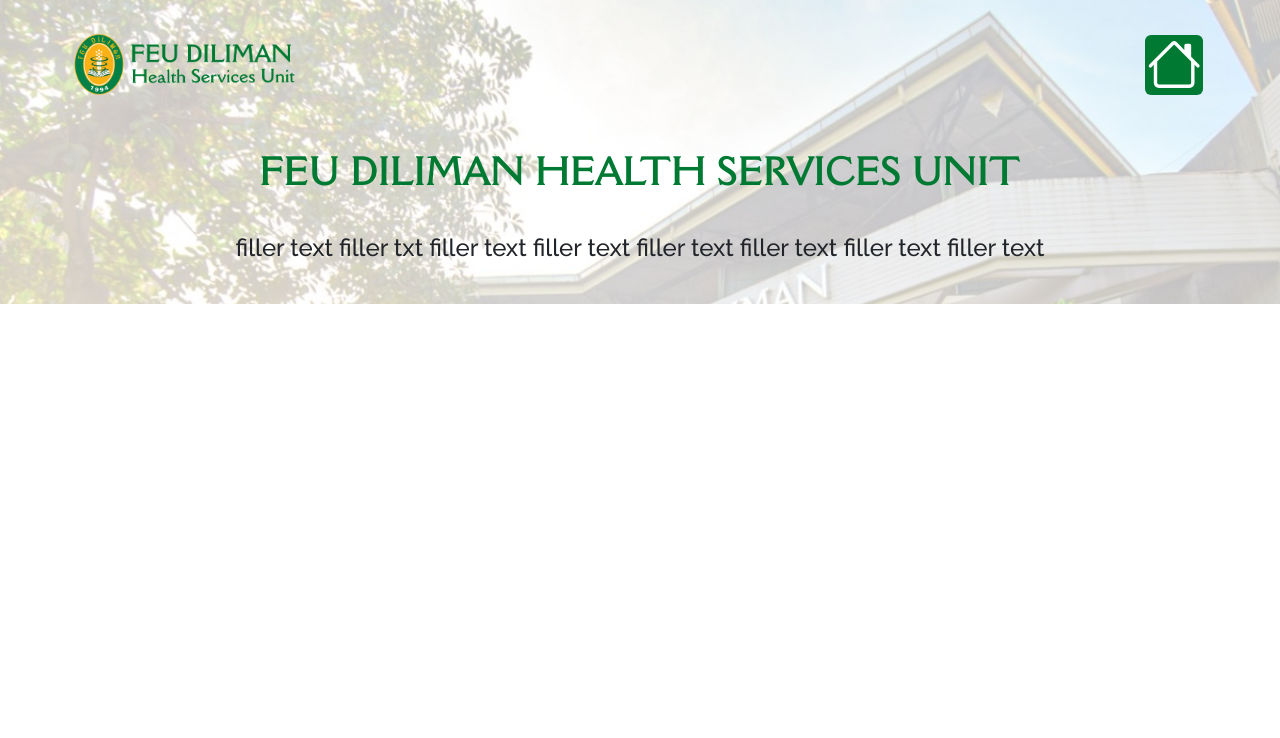
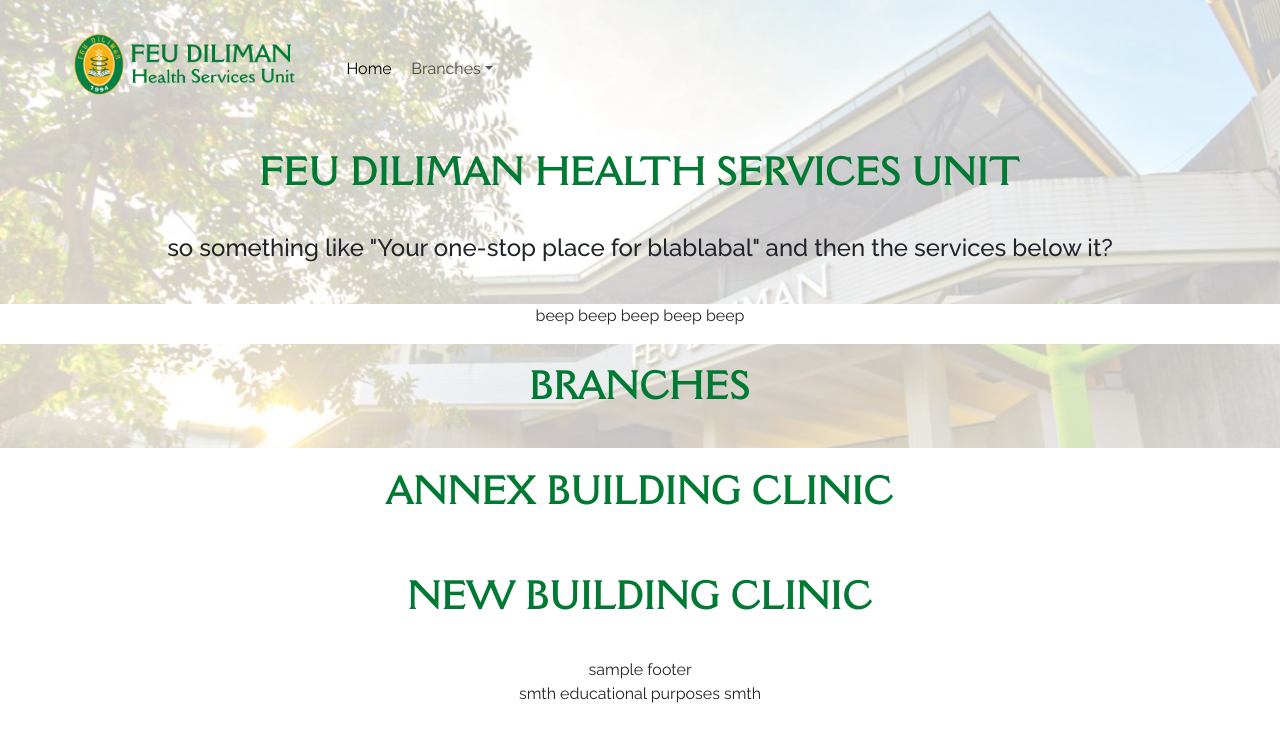
Before and after one commit to jamjam-batbat/hsu-feudiliman, a plain HTML site: page index.html in a window 1280 px wide. Drawn offline with nearby package versions, Linux system fonts and the light colour scheme.

Commit message:
Update index.html

```diff
--- a/index.html
+++ b/index.html
@@ -4,33 +4,62 @@
 <head>
     <meta charset="UTF-8">
     <meta name="viewport" content="width=device-width, initial-scale=1.0">
-    <title>HOME || Health Services Unit - FEU Diliman</title>
+    <title>Health Services Unit - FEU Diliman</title>
     <!-- <link rel="icon" type="image/x-icon" href="watermark no-date smol.png"> -->
-    <link href="https://cdn.jsdelivr.net/npm/bootstrap@5.3.3/dist/css/bootstrap.min.css" rel="stylesheet" integrity="sha384-QWTKZyjpPEjISv5WaRU9OFeRpok6YctnYmDr5pNlyT2bRjXh0JMhjY6hW+ALEwIH" crossorigin="anonymous">
-    <link href="https://fonts.googleapis.com/css2?family=Raleway:ital,wght@0,100..900;1,100..900&display=swap" rel="stylesheet">
+    <link href="https://cdn.jsdelivr.net/npm/bootstrap@5.3.3/dist/css/bootstrap.min.css" rel="stylesheet"
+        integrity="sha384-QWTKZyjpPEjISv5WaRU9OFeRpok6YctnYmDr5pNlyT2bRjXh0JMhjY6hW+ALEwIH" crossorigin="anonymous">
+    <link href="https://fonts.googleapis.com/css2?family=Raleway:ital,wght@0,100..900;1,100..900&display=swap"
+        rel="stylesheet">
     <link href="styles.css" rel="stylesheet">
 </head>
 
 <body>
     <div class="full row justify-content-center text-center" style="background-image:url('feu main.png')">
-        <nav class="navbar sticky-top">
+        <nav class="navbar navbar-expand-lg sticky-top">
             <a class="navbar-brand" href="#">
                 <img src="hsu logo.png">
             </a>
-            <button class="btn btn-nav" onclick="redirect()">
-                <svg xmlns="http://www.w3.org/2000/svg" fill="currentColor" class="bi bi-house" viewBox="0 0 16 16">
-                    <path
-                        d="M8.707 1.5a1 1 0 0 0-1.414 0L.646 8.146a.5.5 0 0 0 .708.708L2 8.207V13.5A1.5 1.5 0 0 0 3.5 15h9a1.5 1.5 0 0 0 1.5-1.5V8.207l.646.647a.5.5 0 0 0 .708-.708L13 5.793V2.5a.5.5 0 0 0-.5-.5h-1a.5.5 0 0 0-.5.5v1.293zM13 7.207V13.5a.5.5 0 0 1-.5.5h-9a.5.5 0 0 1-.5-.5V7.207l5-5z" />
-                </svg>
+            <button class="navbar-toggler" type="button" data-bs-toggle="collapse" data-bs-target="#toggle">
+                <span class="navbar-toggler-icon"></span>
             </button>
+            <div class="collapse navbar-collapse" id="toggle">
+                <ul class="navbar-nav">
+                  <li class="nav-item">
+                    <a class="nav-link active" aria-current="page" href="#">Home</a>
+                  </li>
+                  <li class="nav-item dropdown">
+                    <a class="nav-link dropdown-toggle" data-bs-toggle="dropdown" href="#" role="button" aria-expanded="false">Branches</a>
+                    <ul class="dropdown-menu">
+                      <li><a class="dropdown-item" href="#annex">Annex Building</a></li>
+                      <li><a class="dropdown-item" href="#new">New Building</a></li>
+                    </ul>
+                  </li>
+              </div>
         </nav>
         <h1>FEU DILIMAN <br class="d-block d-md-none"> HEALTH SERVICES UNIT</h1>
-        <h4 class="col-md-10 col-lg-9">filler text filler txt filler text filler text filler text filler text filler text filler text</h4>
+        <h4 class="col-md-10 col-lg-9">so something like "Your one-stop place for blablabal" and then the services below it?</h4>
     </div>
+    <div class="row justify-content-center text-center">
+        <p>beep beep beep beep beep</p>
+    </div>
+    <div class="full row justify-content-center text-center" style="background-image:url('feu main.png')">
+        <!--pic is just placeholder for now-->
+        <h1>BRANCHES</h1>
+        <div class="row" id="branch">
+
+        </div>
+    </div>
+    <div id="annex" class="full row justify-content-center text-center">
+        <h1>ANNEX BUILDING <br class="d-block d-md-none"> CLINIC</h1>
+    </div>
+    <div id="new" class="full row justify-content-center text-center">
+        <h1>NEW BUILDING <br class="d-block d-md-none"> CLINIC</h1>
+    </div>
+    <footer id="footer" class="justify-content-center text-center">sample footer<br>smth educational purposes smth
+    </footer>
     <script src="https://cdn.jsdelivr.net/npm/bootstrap@5.3.3/dist/js/bootstrap.bundle.min.js"
-        integrity="sha384-YvpcrYf0tY3lHB60NNkmXc5s9fDVZLESaAA55NDzOxhy9GkcIdslK1eN7N6jIeHz"
-        crossorigin="anonymous">
-    </script>
+        integrity="sha384-YvpcrYf0tY3lHB60NNkmXc5s9fDVZLESaAA55NDzOxhy9GkcIdslK1eN7N6jIeHz" crossorigin="anonymous">
+        </script>
 </body>
 
 </html>
```
